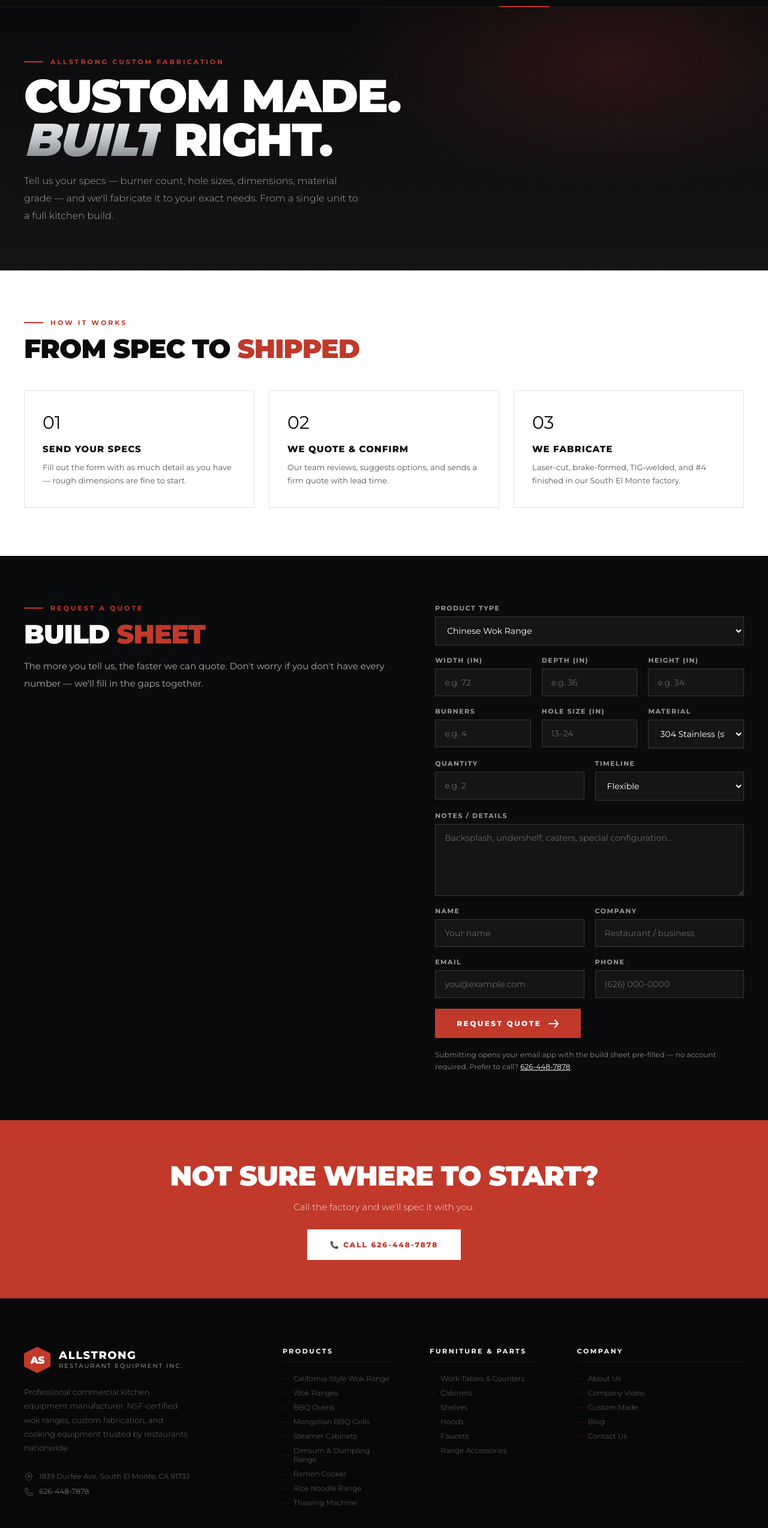
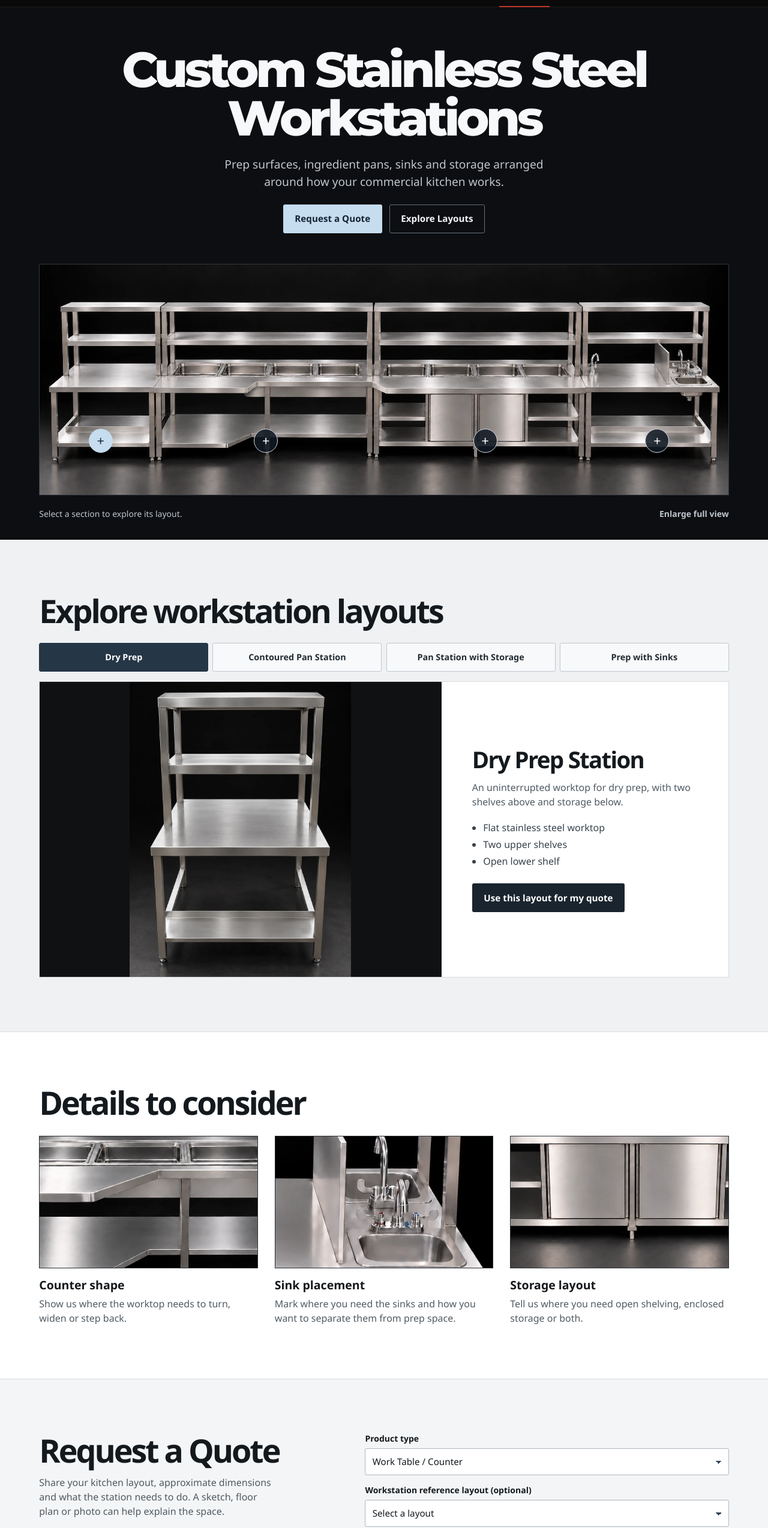
Before and after one commit to LebinHuang/allstrong-website, a plain HTML site: page allstrong-website-final-v5/custom-quote.html in a window 1280 px wide. Shown: the part 93-2641 px from the top of the page at 60% size. Drawn offline with Linux system fonts and the light colour scheme.

Commit message:
Update Custom Made with stainless steel workstation layouts

```diff
--- /dev/null
+++ b/allstrong-website-final-v5/custom-made.css
@@ -0,0 +1,92 @@
+.custom-made{--ink:#14191d;--muted:#505a62;--line:#d7dce0;--night:#0c0e11;--blue:#c6dcef;--edge:clamp(1.15rem,5.1vw,5.25rem)}
+.custom-made{font:1rem/1.5 "Segoe UI",Arial,sans-serif;color:var(--ink);background:#f4f5f6}
+.custom-made a{color:inherit;text-decoration:none}
+.custom-made img{display:block;width:100%;height:auto}
+.custom-made button,.custom-made input,.custom-made textarea,.custom-made select{font:inherit}
+.custom-made button{cursor:pointer}
+.custom-made :focus-visible{outline:3px solid #489ce2;outline-offset:4px}
+.custom-made .shell{width:min(calc(100% - 2 * var(--edge)),78rem);margin-inline:auto}
+.custom-made .wide{width:min(calc(100% - 2 * var(--edge)),97rem)}
+.custom-made .workstation-hero{background:var(--night);color:#f7f8fa;padding:clamp(2.5rem,5vw,4.8rem) 0 1.5rem}
+.custom-made .intro{text-align:center;margin-bottom:clamp(2rem,4vw,3.2rem)}
+.custom-made h1,.custom-made h2,.custom-made h3,.custom-made p{margin:0}
+.custom-made h1,.custom-made h2,.custom-made h3{font-weight:690}
+.custom-made h1{font-family:Montserrat,"Segoe UI",Arial,sans-serif;font-weight:800;font-size:clamp(2.35rem,6.4vw,5.8rem);letter-spacing:-.066em;line-height:.99}
+.custom-made .intro p{margin:1.35rem auto 0;max-width:37rem;color:#bfc6ce;font-size:clamp(1rem,1.65vw,1.2rem)}
+.custom-made .actions{display:flex;justify-content:center;flex-wrap:wrap;gap:.75rem;margin-top:1.45rem}
+.custom-made .button{display:inline-flex;align-items:center;justify-content:center;padding:.73rem 1.16rem;min-height:2.85rem;border:1px solid transparent;border-radius:3px;font-weight:650;font-size:.95rem;text-align:center}
+.custom-made .primary{background:var(--blue);color:#132435}
+.custom-made .primary:hover{background:#e0edf8}
+.custom-made .ghost{color:#f4f6f8;border-color:#65707a}
+.custom-made .ghost:hover{background:#212832}
+.custom-made .dark{background:#19242e;color:#fff}
+.custom-made .dark:hover{background:#2d4356}
+.custom-made .panorama{position:relative;background:#111;border:1px solid #313740;overflow:clip}
+.custom-made .hotspots{position:absolute;inset:11% 1% 10%;display:grid;grid-template-columns:16% 33% 32% 19%}
+.custom-made .hotspots button{position:relative;border:1px solid transparent;background:transparent;color:#fff;padding:0}
+.custom-made .hotspots button::after{content:"+";position:absolute;left:50%;bottom:10%;transform:translateX(-50%);display:grid;place-items:center;width:clamp(1.35rem,3.2vw,2.5rem);aspect-ratio:1;border:1px solid #d4dce6;border-radius:50%;background:#111a24dd;font-size:clamp(1rem,2vw,1.35rem);line-height:1}
+.custom-made .hotspots button:hover,.custom-made .hotspots button:focus-visible{border-color:#e0f0ff;background:#9fc6ee19;outline-offset:-3px}
+.custom-made .hotspots button[aria-pressed=true]::after{background:var(--blue);border-color:var(--blue);color:#142a3c}
+.custom-made .image-tools{display:flex;justify-content:space-between;align-items:center;gap:.75rem;color:#bfc6ce;font-size:.875rem;padding-top:.75rem}
+.custom-made .text-button{background:transparent;border:0;color:inherit;padding:.4rem 0;min-height:2.4rem;font-size:.875rem;font-weight:650;text-align:right}
+.custom-made .layout-section,.custom-made .details-section,.custom-made .quote-section{padding:clamp(3rem,7vw,6.3rem) 0}
+.custom-made .layout-section{background:#eff1f3}
+.custom-made h2{font-size:clamp(1.95rem,4.2vw,3.7rem);line-height:1.07;letter-spacing:-.056em}
+.custom-made .stations{display:grid;grid-template-columns:repeat(4,1fr);gap:.45rem;margin:1.55rem 0 1rem}
+.custom-made .stations button{border:1px solid #bfc8cf;border-radius:3px;padding:.7rem .55rem;min-height:3rem;background:#f8f9fa;color:#222c34;font-size:.9rem;font-weight:650}
+.custom-made .stations button:hover{background:#e2ebf1}
+.custom-made .stations button[aria-pressed=true]{background:#253646;border-color:#253646;color:white}
+.custom-made .station-panel{display:grid;grid-template-columns:minmax(0,1.4fr) minmax(0,1fr);border:1px solid var(--line);background:#fff}
+.custom-made .station-picture{background:#101113;display:grid;place-items:center;min-width:0;aspect-ratio:1.36;overflow:hidden}
+.custom-made .station-picture img{height:100%;width:100%;min-height:0;object-fit:contain}
+.custom-made .station-copy{align-self:center;padding:clamp(1.4rem,4vw,3.6rem)}
+.custom-made .station-copy h3{font-size:clamp(1.55rem,3vw,2.55rem);letter-spacing:-.045em;line-height:1.12}
+.custom-made .station-copy p,.custom-made .details p,.custom-made .quote-grid>div p{margin-top:.8rem;color:var(--muted)}
+.custom-made .station-copy ul{margin:1.2rem 0 1.55rem;padding-left:1.15rem;color:#37424b}
+.custom-made .station-copy li+li{margin-top:.25rem}
+.custom-made .details-section{background:#fff;border-block:1px solid var(--line)}
+.custom-made .details{display:grid;grid-template-columns:repeat(3,minmax(0,1fr));gap:clamp(1rem,2.2vw,2rem);margin-top:1.65rem}
+.custom-made .details img{aspect-ratio:1.65;object-fit:cover;background:#101113;border:1px solid #293038}
+.custom-made .details h3{margin-top:.8rem;font-size:1.22rem}
+.custom-made .details p{margin-top:.3rem}
+.custom-made .quote-grid{display:grid;grid-template-columns:1fr 1.3fr;gap:clamp(1.5rem,6vw,5rem)}
+.custom-made .quote-grid>div p{max-width:25rem}
+.custom-made form:not([method]){display:grid;gap:1rem}
+.custom-made .form-row{display:grid;grid-template-columns:1fr 1fr;gap:1rem}
+.custom-made label{display:grid;gap:.4rem;font-weight:650;font-size:.95rem}
+.custom-made input,.custom-made select,.custom-made textarea{width:100%;min-width:0;border:1px solid #aeb8c0;background:#fff;color:var(--ink);padding:.62rem .7rem;border-radius:3px;font-weight:400}
+.custom-made select{appearance:none;padding-right:2rem;background-image:linear-gradient(45deg,transparent 50%,#334457 50%),linear-gradient(135deg,#334457 50%,transparent 50%);background-position:calc(100% - 16px) 52%,calc(100% - 11px) 52%;background-size:5px 5px;background-repeat:no-repeat}
+.custom-made textarea{resize:vertical}
+.custom-made .form-note{color:var(--muted);font-weight:400;font-size:.9rem}
+.custom-made form:not([method]) .button{justify-self:start}
+.custom-made dialog{width:min(96%,88rem);max-height:92vh;padding:0;background:#11151b;color:#fff;border:1px solid #58616a}
+.custom-made dialog::backdrop{background:#000b}
+.custom-made .dialog-header{display:flex;justify-content:space-between;align-items:center;gap:1rem;padding:.7rem 1rem}
+.custom-made .dialog-header h2{font-size:1.1rem;letter-spacing:0}
+.custom-made .dialog-image{overflow:auto}
+.custom-made .dialog-image img{min-width:760px}
+@media(max-width:680px){
+.custom-made .desktop-break{display:none}
+.custom-made .hotspots{inset:1px 1%}
+.custom-made .hotspots button{min-height:44px}
+.custom-made .stations{grid-template-columns:repeat(2,1fr)}
+.custom-made .station-panel,.custom-made .quote-grid{grid-template-columns:1fr}
+.custom-made .station-picture{aspect-ratio:1.16}
+.custom-made .details{grid-template-columns:1fr}
+.custom-made .details img{aspect-ratio:1.95}
+.custom-made .details article+article{margin-top:.6rem}
+}
+@media(max-width:360px){
+.custom-made .form-row{grid-template-columns:1fr}
+.custom-made .image-tools{align-items:flex-start}
+.custom-made .image-tools button{padding-top:0}
+}
+.custom-made #layouts,.custom-made #quote{scroll-margin-top:calc(var(--nav-height) + 1rem)}
+.custom-made .form-field label{font-size:.875rem;line-height:1.3;letter-spacing:0;text-transform:none;color:var(--ink)}
+.custom-made .form-field input,.custom-made .form-field select,.custom-made .form-field textarea{font-size:.95rem}
+.custom-made .form-note a{text-decoration:underline}
+.custom-made dialog{position:fixed;margin:auto}
+@media(max-width:520px){
+  .custom-made .form-row-3{grid-template-columns:1fr}
+}
+.custom-made .image-tools button:hover{text-decoration:underline}
--- /dev/null
+++ b/allstrong-website-final-v5/custom-made.js
@@ -0,0 +1,77 @@
+const layouts = {
+  dry: {
+    title: "Dry Prep Station",
+    description: "An uninterrupted worktop for dry prep, with two shelves above and storage below.",
+    features: ["Flat stainless steel worktop", "Two upper shelves", "Open lower shelf"],
+    alt: "Dry prep station with a flat worktop, two upper shelves and a lower shelf.",
+    width: 1086, height: 1448
+  },
+  contour: {
+    title: "Contoured Pan Station",
+    description: "Four inset pans sit behind a work surface that extends to the left for additional prep space.",
+    features: ["Angled transition in the worktop", "Four inset pans", "Contoured lower shelf"],
+    alt: "Four-pan station with an extended left worktop, angled transition and matching open lower shelf.",
+    width: 1440, height: 960
+  },
+  storage: {
+    title: "Pan Station with Storage",
+    description: "A four-pan worktop pairs with central cabinets and open shelves on both sides.",
+    features: ["Four inset pans", "Two center cabinet doors", "Open storage on both sides"],
+    alt: "Four-pan station with two central cabinet doors and open shelving to either side.",
+    width: 1440, height: 960
+  },
+  sink: {
+    title: "Prep Station with Sinks",
+    description: "A stainless steel divider separates the sink area from the adjacent prep surface.",
+    features: ["Sinks grouped on the right", "Divider between prep and sink areas", "Two upper shelves"],
+    alt: "Stainless steel prep station with two sinks on the right of a vertical divider.",
+    width: 1086, height: 1448
+  }
+};
+
+const layoutSection = document.querySelector("#layouts");
+const stationButtons = document.querySelectorAll("[data-station]");
+const stationImage = document.querySelector("#station-image");
+const stationTitle = document.querySelector("#station-title");
+const stationDescription = document.querySelector("#station-description");
+const stationFeatures = document.querySelector("#station-features");
+const quoteLayout = document.querySelector("#quote-layout");
+const dialog = document.querySelector("#image-dialog");
+let activeLayout = "dry";
+
+for (const layout of Object.values(layouts)) {
+  quoteLayout.add(new Option(layout.title, layout.title));
+}
+
+for (const button of stationButtons) {
+  button.addEventListener("click", () => {
+    activeLayout = button.dataset.station;
+    const layout = layouts[activeLayout];
+    stationImage.src = "images/custom-made/station-" + activeLayout + ".webp";
+    stationImage.alt = layout.alt;
+    stationImage.width = layout.width;
+    stationImage.height = layout.height;
+    stationTitle.textContent = layout.title;
+    stationDescription.textContent = layout.description;
+    stationFeatures.replaceChildren(...layout.features.map((feature) => {
+      const item = document.createElement("li");
+      item.textContent = feature;
+      return item;
+    }));
+
+    for (const candidate of stationButtons) {
+      candidate.setAttribute("aria-pressed", String(candidate.dataset.station === activeLayout));
+    }
+
+    if (button.closest(".hotspots")) {
+      document.querySelector('.stations [data-station="' + activeLayout + '"]').focus({preventScroll: true});
+      layoutSection.scrollIntoView();
+    }
+  });
+}
+
+document.querySelector("#quote-selection").addEventListener("click", () => {
+  quoteLayout.value = layouts[activeLayout].title;
+});
+
+document.querySelector("#expand").addEventListener("click", () => dialog.showModal());
--- a/allstrong-website-final-v5/custom-quote.html
+++ b/allstrong-website-final-v5/custom-quote.html
@@ -1,53 +1,72 @@
-<!DOCTYPE html>
+<!doctype html>
 <html lang="en">
 <head>
-<meta charset="UTF-8"/>
-<meta name="viewport" content="width=device-width, initial-scale=1.0"/>
-<title>Request a Custom Quote | Allstrong Restaurant Equipment Inc.</title>
-<meta name="description" content="Request a custom fabrication quote from Allstrong — specify product type, dimensions, burner count, material grade, and quantity. Factory-direct custom commercial kitchen equipment."/>
-<link href="https://fonts.googleapis.com/css2?family=Montserrat:wght@300;400;500;600;700;800;900&display=swap" rel="stylesheet"/>
-<link rel="stylesheet" href="style.css"/>
+<meta charset="utf-8">
+<meta name="viewport" content="width=device-width, initial-scale=1">
+<meta name="description" content="Explore Allstrong custom stainless steel workstations for commercial kitchens.">
+<title>Custom Made | Allstrong Restaurant Equipment Inc.</title>
+<link href="https://fonts.googleapis.com/css2?family=Montserrat:wght@300;400;500;600;700;800;900&display=swap" rel="stylesheet">
+<link rel="stylesheet" href="style.css">
+<link rel="stylesheet" href="custom-made.css">
+<script defer src="custom-made.js"></script>
 </head>
-<body class="biz-page">
-
+<body>
 <div class="announce-bar">🔧 Custom Built · Tell Us Your Specs · Factory Direct · Call: 626-448-7878</div>
-
 <div id="site-header"></div>
 <script src="includes.js"></script>
-
-<!-- HERO -->
-<section class="page-hero">
-  <div class="container">
-    <div class="section-label"><span>Allstrong Custom Fabrication</span></div>
-    <h1>Custom Made.<br/><em>Built</em> Right.</h1>
-    <p>Tell us your specs — burner count, hole sizes, dimensions, material grade — and we'll fabricate it to your exact needs. From a single unit to a full kitchen build.</p>
+<main class="custom-made">
+  <section class="workstation-hero" aria-labelledby="page-title">
+    <div class="shell intro">
+      <h1 id="page-title">Custom Stainless Steel<br class="desktop-break"> Workstations</h1>
+      <p>Prep surfaces, ingredient pans, sinks and storage arranged around how your commercial kitchen works.</p>
+      <div class="actions"><a class="button primary" href="#quote">Request a Quote</a><a class="button ghost" href="#layouts">Explore Layouts</a></div>
+    </div>
+    <div class="shell wide">
+      <div class="panorama">
+        <img id="full-line" src="images/custom-made/line.webp" alt="Four stainless steel stations arranged in a line, from dry prep on the left to a sink station on the right." width="2048" height="685" fetchpriority="high">
+        <div class="hotspots" aria-label="Select a section of the workstation">
+          <button type="button" data-station="dry" aria-pressed="true" aria-label="View Dry Prep Station"></button>
+          <button type="button" data-station="contour" aria-pressed="false" aria-label="View Contoured Pan Station"></button>
+          <button type="button" data-station="storage" aria-pressed="false" aria-label="View Pan Station with Storage"></button>
+          <button type="button" data-station="sink" aria-pressed="false" aria-label="View Prep Station with Sinks"></button>
+        </div>
+      </div>
+      <div class="image-tools"><span>Select a section to explore its layout.</span><button type="button" class="text-button" id="expand">Enlarge full view</button></div>
     </div>
   </section>
-
-<!-- HOW IT WORKS -->
-<section class="biz-section alt">
-  <div class="container">
-    <div class="section-label"><span>How It Works</span></div>
-    <h2 class="section-title" style="margin:14px 0 0;">From spec to <em>shipped</em></h2>
-    <div class="value-grid">
-      <div class="value-card"><div class="vc-icon">01</div><h4>Send Your Specs</h4><p>Fill out the form with as much detail as you have — rough dimensions are fine to start.</p></div>
-      <div class="value-card"><div class="vc-icon">02</div><h4>We Quote &amp; Confirm</h4><p>Our team reviews, suggests options, and sends a firm quote with lead time.</p></div>
-      <div class="value-card"><div class="vc-icon">03</div><h4>We Fabricate</h4><p>Laser-cut, brake-formed, TIG-welded, and #4 finished in our South El Monte factory.</p></div>
+  <section class="layout-section" id="layouts" aria-labelledby="layout-title">
+    <div class="shell">
+      <h2 id="layout-title">Explore workstation layouts</h2>
+      <div class="stations" role="group" aria-label="Workstation layouts">
+        <button type="button" data-station="dry" aria-pressed="true">Dry Prep</button>
+        <button type="button" data-station="contour" aria-pressed="false">Contoured Pan Station</button>
+        <button type="button" data-station="storage" aria-pressed="false">Pan Station with Storage</button>
+        <button type="button" data-station="sink" aria-pressed="false">Prep with Sinks</button>
+      </div>
+      <div class="station-panel">
+        <div class="station-picture"><img id="station-image" src="images/custom-made/station-dry.webp" alt="Dry prep station with a flat worktop, two upper shelves and a lower shelf." width="1086" height="1448" loading="lazy"></div>
+        <div class="station-copy" aria-live="polite">
+          <h3 id="station-title">Dry Prep Station</h3>
+          <p id="station-description">An uninterrupted worktop for dry prep, with two shelves above and storage below.</p>
+          <ul id="station-features"><li>Flat stainless steel worktop</li><li>Two upper shelves</li><li>Open lower shelf</li></ul>
+          <a class="button dark" href="#quote" id="quote-selection">Use this layout for my quote</a>
+        </div>
       </div>
     </div>
   </section>
-
-<!-- QUOTE FORM -->
-<section class="biz-section dark">
-  <div class="container">
-    <div class="split-2">
-      <div>
-        <div class="section-label"><span>Request a Quote</span></div>
-        <h2 class="section-title" style="margin:14px 0 16px;">Build <em>sheet</em></h2>
-        <p class="biz-lead">The more you tell us, the faster we can quote. Don't worry if you don't have every number — we'll fill in the gaps together.</p>
+  <section class="details-section" aria-labelledby="details-title">
+    <div class="shell">
+      <h2 id="details-title">Details to consider</h2>
+      <div class="details">
+        <article><img src="images/custom-made/detail-counter.webp" alt="Close-up of the angled transition along the stainless steel worktop." loading="lazy"><h3>Counter shape</h3><p>Show us where the worktop needs to turn, widen or step back.</p></article>
+        <article><img src="images/custom-made/detail-sinks.webp" alt="Close-up of the sinks and vertical stainless steel divider." loading="lazy"><h3>Sink placement</h3><p>Mark where you need the sinks and how you want to separate them from prep space.</p></article>
+        <article><img src="images/custom-made/detail-storage.webp" alt="Close-up of two cabinet doors and adjacent open shelving." loading="lazy"><h3>Storage layout</h3><p>Tell us where you need open shelving, enclosed storage or both.</p></article>
       </div>
-
-      <div>
+    </div>
+  </section>
+  <section class="quote-section" id="quote" aria-labelledby="quote-title">
+    <div class="shell quote-grid">
+      <div><h2 id="quote-title">Request a Quote</h2><p>Share your kitchen layout, approximate dimensions and what the station needs to do. A sketch, floor plan or photo can help explain the space.</p></div>
       <form class="biz-form" data-mailto="info@allstrong.com" data-subject="Custom fabrication quote request">
           <div class="form-field">
             <label for="q-product">Product type</label>
@@ -56,10 +75,16 @@
               <option>BBQ Oven</option>
               <option>Mongolian BBQ Range</option>
               <option>Steamer Cabinet</option>
-              <option>Noodle / Pasta Broiler</option>
+              <option>Ramen Cooker</option>
               <option>Rice Noodle Range</option>
-              <option>Work Table / Counter</option>
+              <option selected>Work Table / Counter</option>
               <option>Custom / Other</option>
+            </select>
+          </div>
+          <div class="form-field">
+            <label for="quote-layout">Workstation reference layout (optional)</label>
+            <select id="quote-layout" name="layout" data-label="Workstation reference layout">
+              <option value="">Select a layout</option>
             </select>
           </div>
           <div class="form-row-3">
@@ -103,28 +128,18 @@
             <div class="form-field"><label for="q-phone">Phone</label><input id="q-phone" name="phone" data-label="Phone" type="tel" placeholder="(626) 000-0000"/></div>
           </div>
 
-          <button type="submit" class="form-submit">Request Quote
-            <svg width="18" height="14" viewBox="0 0 18 14" fill="none"><path d="M1 7h15M11 1l5 6-5 6" stroke="currentColor" stroke-width="2" stroke-linecap="round" stroke-linejoin="round"/></svg>
-          </button>
-          <p class="form-note form-sent" style="display:none;">Your email app should now be opening with your quote request ready to send. If it didn't, email us directly at <a href="mailto:info@allstrong.com" style="color:#fff;">info@allstrong.com</a>.</p>
-          <p class="form-note" style="color:rgba(255,255,255,0.5);">Submitting opens your email app with the build sheet pre-filled — no account required. Prefer to call? <a href="tel:6264487878" style="color:#fff;">626-448-7878</a>.</p>
+          <button type="submit" class="button dark">Request Quote</button>
+          <p class="form-note form-sent" style="display:none;" role="status">Your email app should now open with the request ready to send. You can also email <a href="mailto:info@allstrong.com">info@allstrong.com</a> directly.</p>
+          <p class="form-note">Your email app will open with your details filled in. Attach any sketches or photos before sending. You can also call us at <a href="tel:6264487878">626-448-7878</a>.</p>
         </form>
     </div>
-    </div>
-  </div>
   </section>
-
-<!-- CTA -->
-<section class="biz-cta">
-  <div class="container">
-    <h2>Not sure where to start?</h2>
-    <p>Call the factory and we'll spec it with you.</p>
-    <a href="tel:6264487878" class="btn-white-solid">📞 Call 626-448-7878</a>
-  </div>
-</section>
-
+<dialog id="image-dialog" aria-labelledby="image-title">
+  <div class="dialog-header"><h2 id="image-title">Full workstation layout</h2><form method="dialog"><button class="text-button" type="submit">Close</button></form></div>
+  <div class="dialog-image" tabindex="0" aria-label="Full workstation image, scroll horizontally to see all stations"><img src="images/custom-made/line.webp" alt="Full workstation line with dry prep, two pan stations and the sink station."></div>
+</dialog>
+</main>
 <div id="site-footer"></div>
-
 <script src="script.js"></script>
 </body>
 </html>
```
Also changed, not shown: allstrong-website-final-v5/images/custom-made/detail-counter.webp (added), allstrong-website-final-v5/images/custom-made/detail-sinks.webp (added), allstrong-website-final-v5/images/custom-made/detail-storage.webp (added), allstrong-website-final-v5/images/custom-made/line.webp (added), allstrong-website-final-v5/images/custom-made/station-contour.webp (added), allstrong-website-final-v5/images/custom-made/station-dry.webp (added), allstrong-website-final-v5/images/custom-made/station-sink.webp (added), allstrong-website-final-v5/images/custom-made/station-storage.webp (added). Lines whose indentation alone changed are shown as unchanged.
